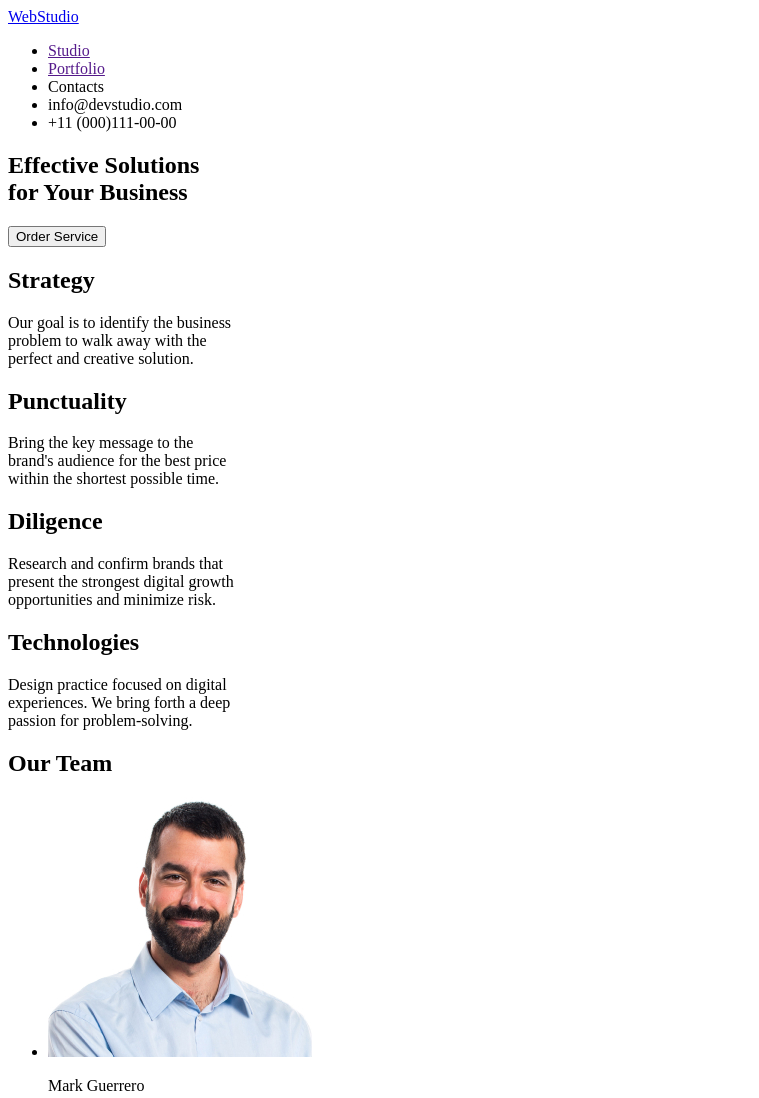
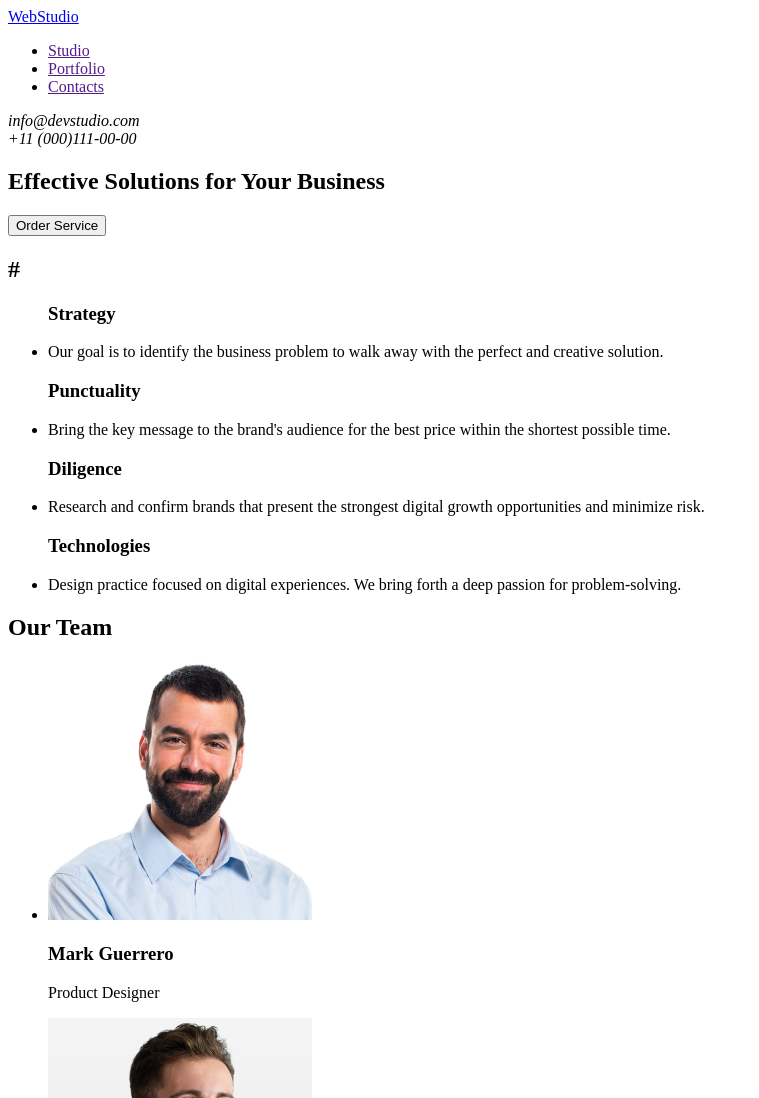
Before and after one commit to Alex2648/goit-markup-hw-01-02, a plain HTML site: page index.html in a window 1280 px wide. Shown: the top 1098 px of the page, without its empty margins (0-759 px from the left). Drawn offline with Linux system fonts and the light colour scheme.

Commit message:
weiter probieren

```diff
--- a/index.html
+++ b/index.html
@@ -7,51 +7,54 @@
 </head>
 <body>
    <header>
-    <a href="./index.html">WebStudio</a>
-    <nav>
+    <nav></nav>
+     <a href="./index.html">WebStudio</a>
+
         <ul>
             <li><a href="">Studio</a></li>
             <li><a href="">Portfolio</a></li>
-            <li><a href=""></a>Contacts</li>
-            <li><a href="mailto:info@devstudio" target="_blank"></a>info@devstudio.com</li>
-            <li><a href="tel:+110001111111"></a>+11 (000)111-00-00</li>
+            <li><a href="">Contacts</a></li>
         </ul>
+
+            <address>
+                <a href="mailto:info@devstudio" target="_blank"></a>info@devstudio.com<br />
+                <a href="tel:+11 000 111 11 11"></a>+11 (000)111-00-00<br />
+            </address>
+
+
     </nav>
    </header>
    <main>
     <!-- Hero section -->
     <section>
-        <h2>Effective Solutions<br />
-    for Your Business</h2>
+        <h1>Effective Solutions
+    for Your Business</h1>
 
     <button type="button">Order Service</button>
 </section>
 <!-- Advantages section -->
     <section>
-        <h2>
-          Strategy
-        </h2>
-        <p>Our goal is to identify the business<br />
-        problem to walk away with the<br />
-         perfect and creative solution.</p>
-        <h2>
-            Punctuality
-        </h2>
-        <p>Bring the key message to the<br />
-             brand's audience for the best price<br />
-             within the shortest possible time.</p>
-            <h2>
-                Diligence
-            </h2>
-            <p>Research and confirm brands that<br />
-                 present the strongest digital growth<br />
-                  opportunities and minimize risk.</p>
-                <h2>
-                    Technologies
-                </h2>
-                <p>Design practice focused on digital<br />
-                    experiences. We bring forth a deep<br />
-                    passion for problem-solving.</p>
+        <h2>#</h2>
+        <ul>
+            <h3>Strategy</h3>
+            <li>Our goal is to identify the business
+                problem to walk away with the
+                perfect and creative solution.</li>
+            <h3>Punctuality</h3>
+            <li>Bring the key message to the
+                brand's audience for the best price
+                within the shortest possible time.</li>
+            <h3>Diligence</h3>
+            <li>Research and confirm brands that
+                present the strongest digital growth
+                opportunities and minimize risk.</li>
+            <h3>Technologies</h3>
+            <li>Design practice focused on digital
+                experiences. We bring forth a deep
+                passion for problem-solving.</li>
+
+        </ul>
+
 
 
 
@@ -65,7 +68,7 @@
                 <img src="./images/mark.jpg"
                 width="264"
                 height="260" alt="Mark Guerrero">
-                <p>Mark Guerrero</p>
+                <h3>Mark Guerrero</h3>
                 <p>Product Designer</p>
 
 
@@ -77,7 +80,7 @@
                  height="260"
                  alt="Tom Ford">
 
-             <p>Tom Ford</p>
+             <h3>Tom Ford</h3>
              <p>Frontend Developer</p>
 
              </li>
@@ -88,7 +91,7 @@
               height="260"
               alt="camila garcia">
 
-              <p>Camila Garcia</p>
+              <h3>Camila Garcia</h3>
               <p>Marketing</p>
 
             </li>
@@ -99,7 +102,7 @@
               height="260"
               alt="daniel wilson">
 
-             <p>Daniel Wilson</p>
+             <h3>Daniel Wilson</h3>
              <p>UI Designer</p>
 
              </li>
@@ -111,9 +114,9 @@
 
    </main>
  <footer>
-    <h2>WebStudio</h2>
-    <p>Increase the flow of customers and <br />
-       sales for your business with digital <br />
+    <a href="./index.html">WebStudio</a>
+    <p>Increase the flow of customers and
+       sales for your business with digital
         marketing &amp; growth solutions.</p>
 
  </footer>
```
